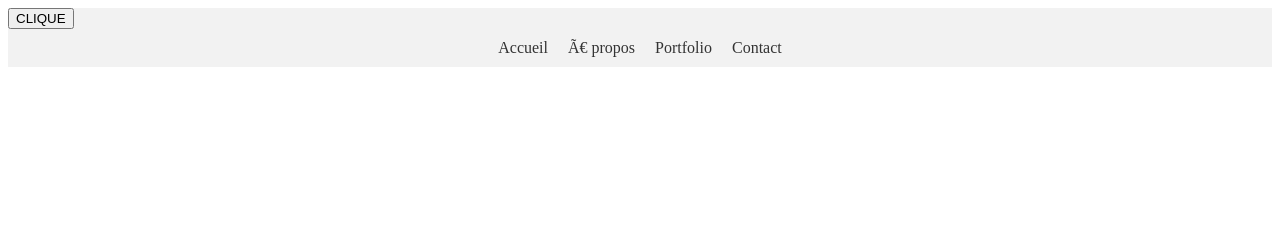
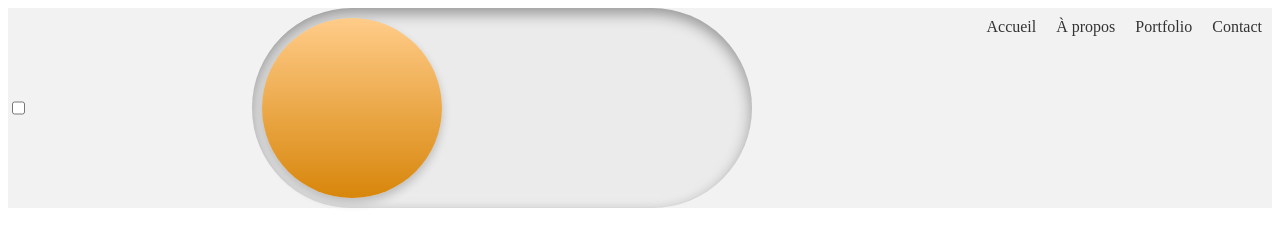
Before and after one commit to Thrkl21/SWEET, a plain HTML site: page pages/index.html in a window 1280 px wide. Drawn offline with Linux system fonts and the light colour scheme.

Commit message:
darkmode toggle in progress

```diff
--- a/css/styles.css
+++ b/css/styles.css
@@ -1,5 +1,7 @@
 header {
+  display: flex;
   background-color: #f2f2f2;
+  justify-content: space-between;
 }
 
 nav {
@@ -24,3 +26,26 @@ nav a {
 nav a:hover {
   background-color: #ddd;
 }
+
+#label-darkmode-toggle {
+  width: 500px;
+  height: 200px;
+  position: relative;
+  display: block;
+  background: #ebebeb;
+  border-radius: 200px;
+  box-shadow: inset 0px 5px 15px rgba(0, 0, 0, 0.4), inset 0px -5px 15px rgba(255, 255, 255, 0.4);
+  cursor: pointer;
+}
+
+#label-darkmode-toggle:after {
+  content: "";
+  width: 180px;
+  height: 180px;
+  position: absolute;
+  top: 10px;
+  left: 10px;
+  background: linear-gradient(180deg, #ffcc89, #d8860b);
+  border-radius: 180px;
+  box-shadow: 0px 5px 10px rgba(0, 0, 0, 0.2);
+}
--- a/pages/index.html
+++ b/pages/index.html
@@ -2,17 +2,16 @@
 <html lang="fr">
 
 <head>
-  <meta charset )="UTF-8">
+  <meta charset="UTF-8">
   <meta name="viewport" content="width=device-width, initial-scale=1.0">
-  <title>Mon Site Web</title>
+  <title>Portfolio de Tahar</title>
   <link rel="stylesheet" href="../css/styles.css">
 </head>
 
 <body>
   <header>
-    <button>
-      CLIQUE
-    </button>
+    <input type="checkbox" id="darkmode-toggle" />
+    <label for="darkmode-toggle" id="label-darkmode-toggle"></label>
     <nav>
       <ul>
         <li><a href="#">Accueil</a></li>
```
